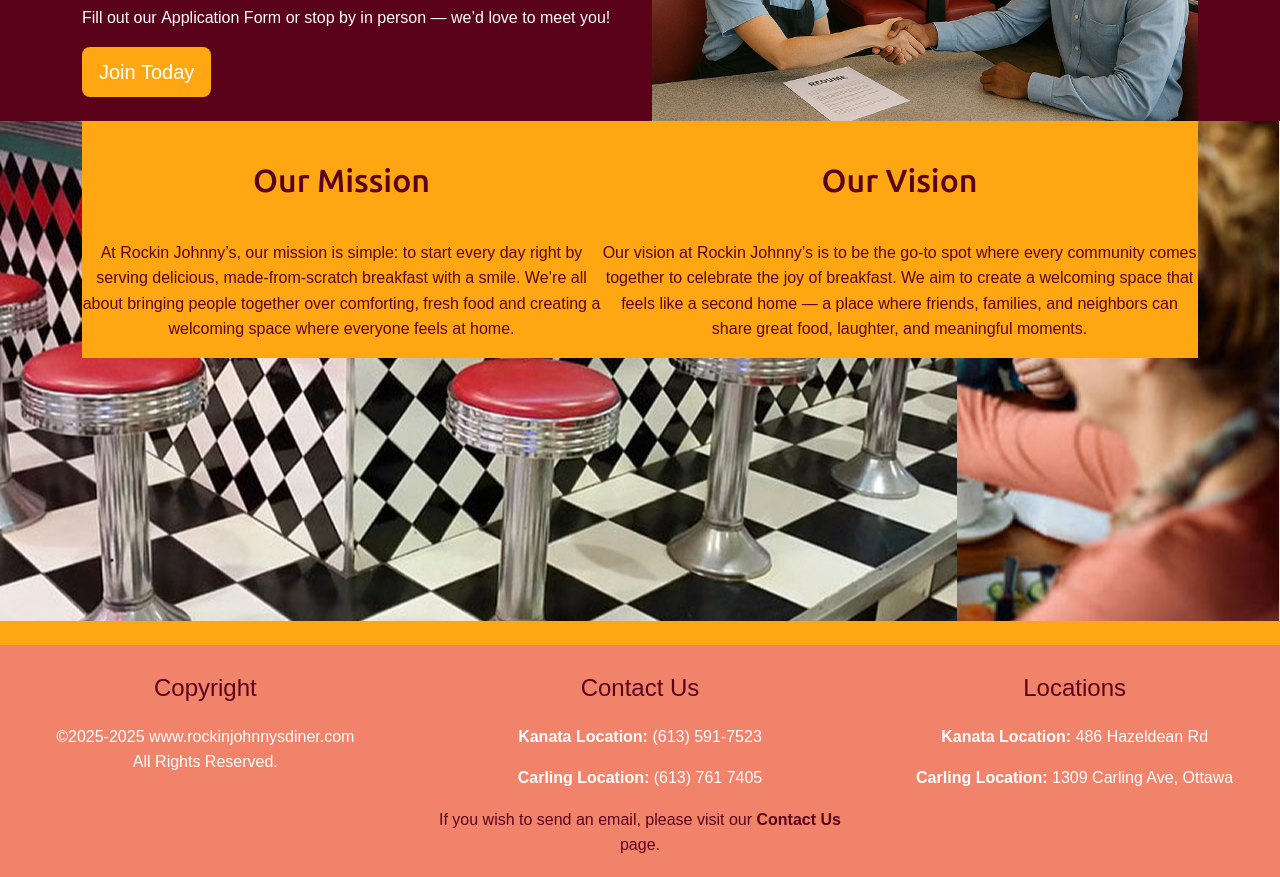
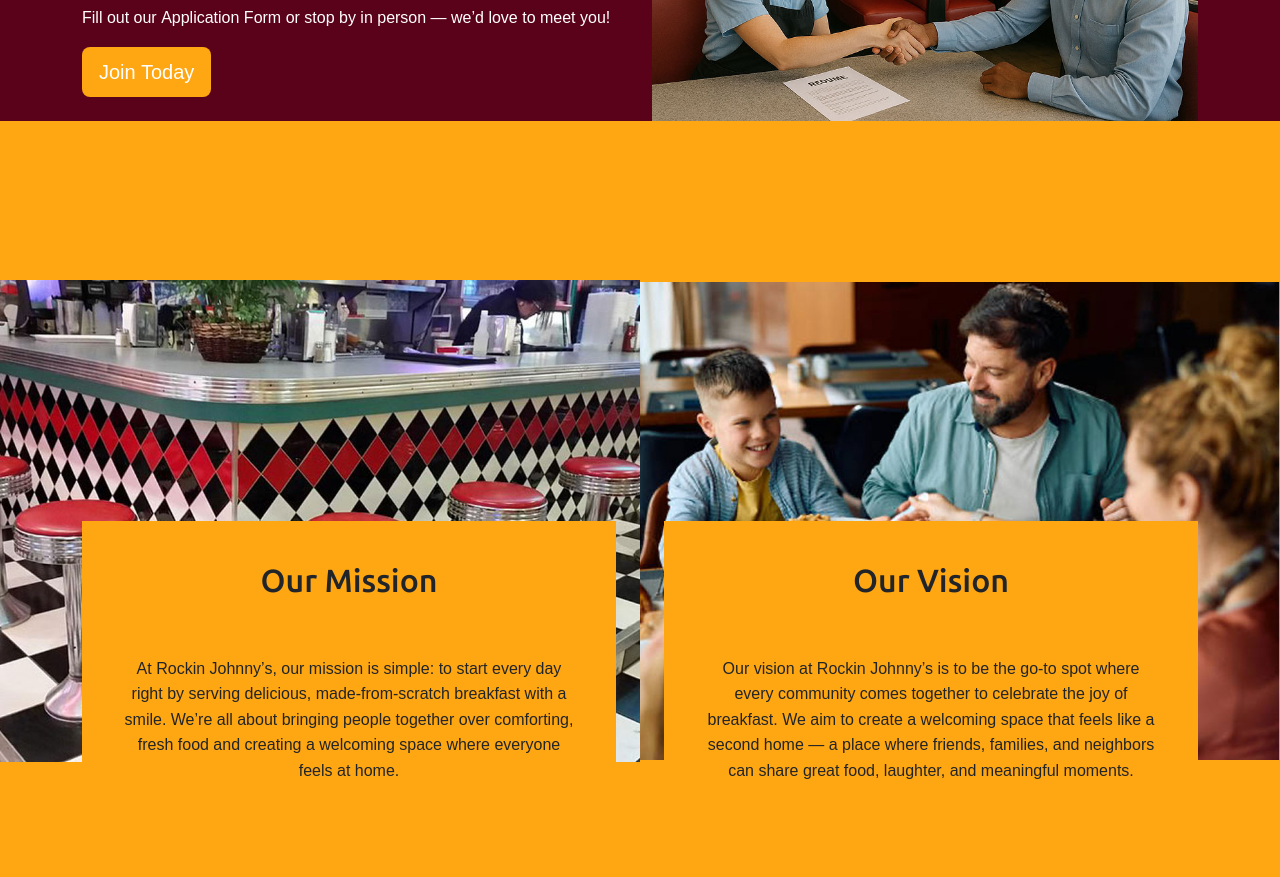
Before and after one commit to AngelleEdouard/dsn1713-final, a website: page about.html in a window 1280 px wide. Shown: the part 1320-2197 px from the top of the page. Drawn offline with nearby package versions, Linux system fonts and the light colour scheme; a web font is replaced by a local one.

Commit message:
updated about

```diff
--- a/about.html
+++ b/about.html
@@ -127,14 +127,14 @@
 
 
     <section id="mission">
-        <div class="container d-flex">
-            <div class="text-success bg-secondary overlay-boxtwo text-center">
+        <div class="container-lg d-flex">
+            <div class="col-lg bg-secondary overlay-boxtwo text-center me-4">
                 <h2 class="m-4 p-3">Our Mission</h2>
-                <p>At Rockin Johnny’s, our mission is simple: to start every day right by serving delicious, made-from-scratch breakfast with a smile. We’re all about bringing people together over comforting, fresh food and creating a welcoming space where everyone feels at home.</p>
+                <p class="m-4 p-3">At Rockin Johnny’s, our mission is simple: to start every day right by serving delicious, made-from-scratch breakfast with a smile. We’re all about bringing people together over comforting, fresh food and creating a welcoming space where everyone feels at home.</p>
             </div>
-            <div class="text-success bg-secondary overlay-boxtwo text-center">
+            <div class="col-lg bg-secondary overlay-boxtwo text-center ms-4">
                 <h2 class="m-4 p-3">Our Vision</h2>
-                <p>Our vision at Rockin Johnny’s is to be the go-to spot where every community comes together to celebrate the joy of breakfast. We aim to create a welcoming space that feels like a second home — a place where friends, families, and neighbors can share great food, laughter, and meaningful moments.</p>
+                <p class="m-4 p-3">Our vision at Rockin Johnny’s is to be the go-to spot where every community comes together to celebrate the joy of breakfast. We aim to create a welcoming space that feels like a second home — a place where friends, families, and neighbors can share great food, laughter, and meaningful moments.</p>
             </div>
         </div>
     </section>
```
Also changed, not shown: css/custom.css, 1 other file.
